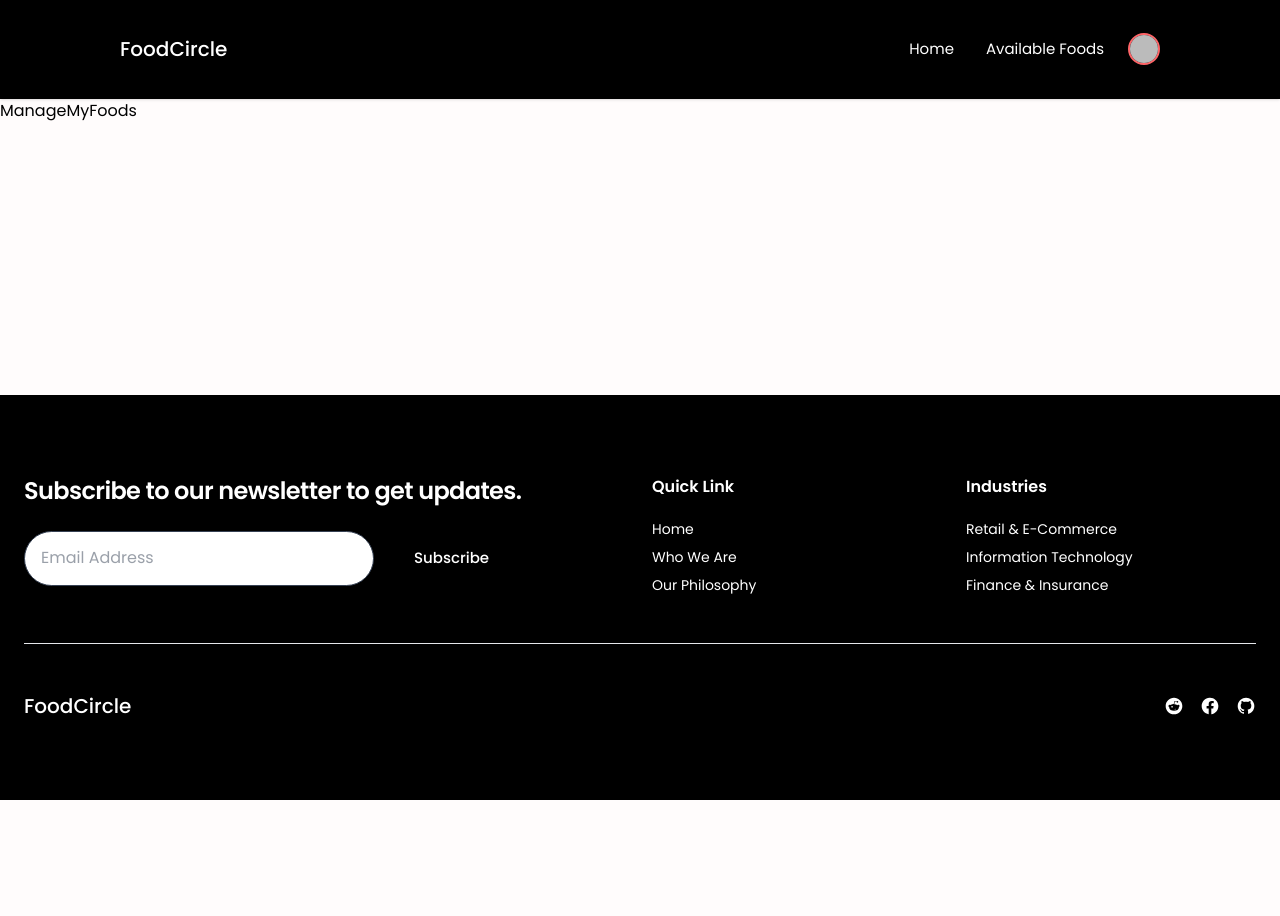
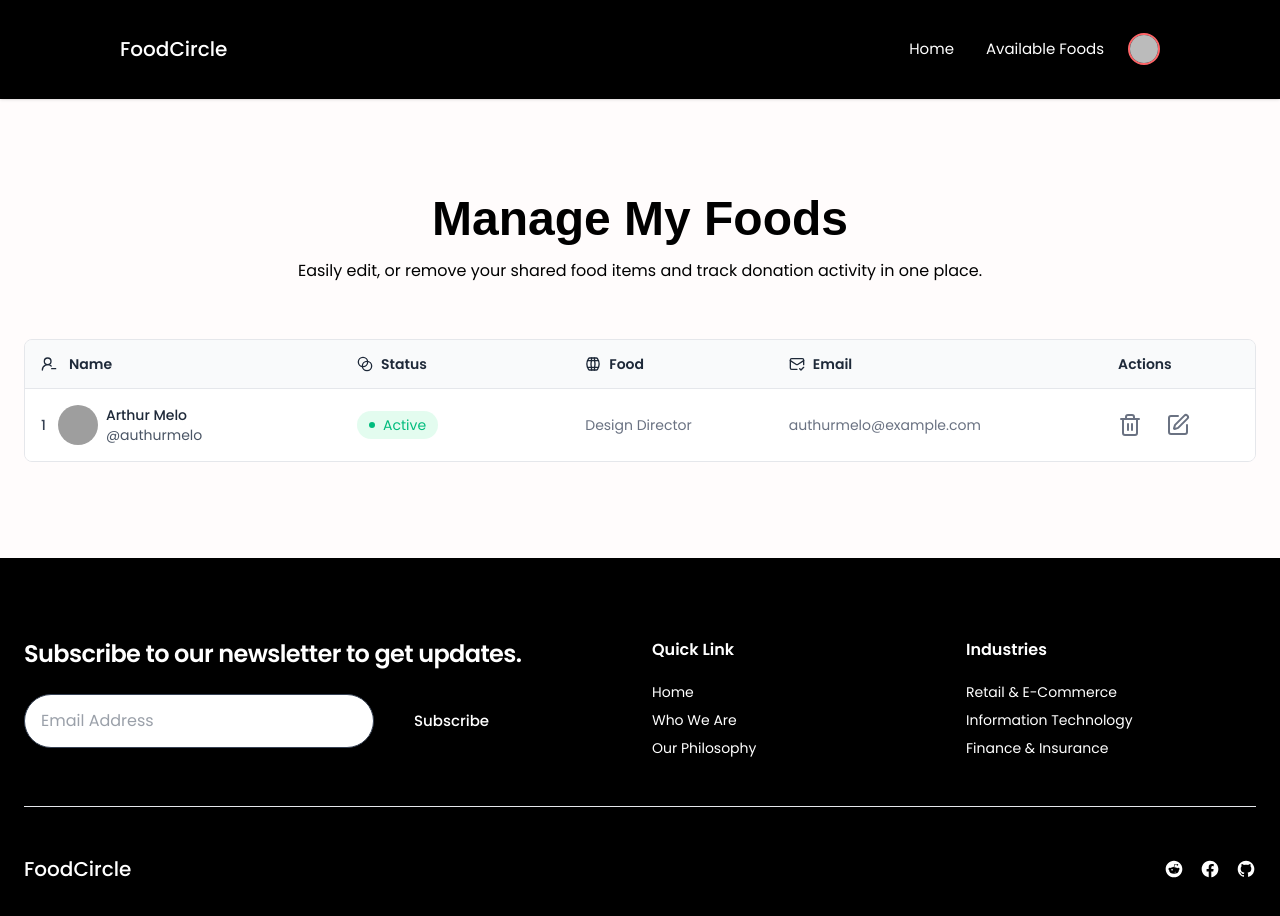
Before and after one commit to itsfaisalhossen/food-circle-client, a React (Vite) app: page /manage-my-foods in a window 1280 px wide. Shown: the top 916 px of the page. Before the commit the page ends 800 px from the top, so only its background shows below. Built offline with nearby package versions, Linux system fonts and the light colour scheme; no server answers; sample sign-in values are in the browser's storage; grey boxes are pictures that could not be loaded; a web font is replaced by a local one.

Commit message:
manage my food page design are added

```diff
--- /dev/null
+++ b/src/components/FeaturedFoods.jsx
@@ -0,0 +1,15 @@
+import SectionTitle from "./SectionTitle";
+
+const FeaturedFoods = () => {
+  return (
+    <div>
+      <SectionTitle
+        title1={"Featured Foods"}
+        title2={
+          "Discover delicious, surplus meals shared by our community to reduce waste and spread kindness."
+        }
+      />
+    </div>
+  );
+};
+export default FeaturedFoods;
--- a/src/components/OurMission.jsx
+++ b/src/components/OurMission.jsx
@@ -1,11 +1,13 @@
 import BtnPrimary from "./BtnPrimary";
 import Container from "./Container";
+import SectionTitle from "./SectionTitle";
 
 const OurMission = () => {
   return (
     <section className="bg-white py-16">
       <Container>
         <div>
+          <SectionTitle title1={"Our Mission"} />
           <div className="lg:flex lg:items-center lg:gap-12">
             {/* Left Side Image */}
             <div className="lg:w-1/2 mb-10 lg:mb-0">
--- a/src/components/SafetySection.jsx
+++ b/src/components/SafetySection.jsx
@@ -36,7 +36,7 @@ const SafetySection = () => {
           {safetyFeatures.map((feature, index) => (
             <div
               key={index}
-              className="p-8 rounded-2xl border duration-300 border-gray-800 flex flex-col items-center text-center transition hover:border-red-500"
+              className="p-8 rounded-2xl border duration-300 border-gray-300 flex flex-col items-center text-center transition hover:border-red-500"
             >
               <feature.icon className="w-12 h-12 text-red-500 mb-4" />
               <h3 className="text-xl font-bold mb-2">{feature.title}</h3>
--- a/src/components/SectionTitle.jsx
+++ b/src/components/SectionTitle.jsx
@@ -1,6 +1,6 @@
 const SectionTitle = ({ title1, title2 }) => {
   return (
-    <div className="w-full md:w-[570px] mx-auto textblack text-center mb-14">
+    <div className="w-full md:w-[720px] mx-auto textblack text-center mb-14">
       <h3 className="sirin-stencil-regular text-3xl md:text-5xl font-extrabold">
         {title1}
       </h3>
--- a/src/pages/Home.jsx
+++ b/src/pages/Home.jsx
@@ -1,3 +1,4 @@
+import FeaturedFoods from "../components/FeaturedFoods";
 import HeroBanner from "../components/HeroBanner";
 import HowItWorksSection from "../components/HowItWorksSection";
 import NewsletterCTASection from "../components/NewsletterCTASection";
@@ -8,6 +9,7 @@ const Home = () => {
   return (
     <div className="space-y-12 md:space-y-24">
       <HeroBanner />
+      <FeaturedFoods />
       <HowItWorksSection />
       <OurMission />
       <SafetySection />
--- a/src/pages/ManageMyFoods.jsx
+++ b/src/pages/ManageMyFoods.jsx
@@ -1,4 +1,143 @@
+import {
+  Trash2,
+  SquarePen,
+  Blend,
+  MailCheck,
+  Barrel,
+  UserRoundMinus,
+} from "lucide-react";
+import Container from "../components/Container";
+import SectionTitle from "../components/SectionTitle";
+
 const ManageMyFoods = () => {
-  return <div>ManageMyFoods</div>;
+  return (
+    <div className="my-14 md:my-24 ">
+      <SectionTitle
+        title1={"Manage My Foods"}
+        title2={
+          "Easily edit, or remove your shared food items and track donation activity in one place."
+        }
+      />
+      <Container>
+        <div className="flex flex-col mt-6">
+          <div className="-mx-4 -my-2 overflow-x-auto sm:-mx-6 lg:-mx-8">
+            <div className="inline-block min-w-full py-2 align-middle md:px-6 lg:px-8">
+              <div className="overflow-hidden border border-gray-200 md:rounded-lg">
+                <table className="min-w-full divide-y divide-gray-200">
+                  <thead className="bg-gray-50">
+                    <tr>
+                      <th
+                        scope="col"
+                        className="py-3.5 px-4 text-sm font-semibold text-left text-gray-800"
+                      >
+                        <div className="flex items-center gap-x-3">
+                          <UserRoundMinus size={16} />
+                          <span>Name</span>
+                        </div>
+                      </th>
+
+                      <th
+                        scope="col"
+                        className="px-12 py-3.5 text-sm font-semibold text-left text-gray-800"
+                      >
+                        <button className="flex items-center gap-x-2">
+                          <Blend size={16} />
+                          <span>Status</span>
+                        </button>
+                      </th>
+
+                      <th
+                        scope="col"
+                        className="px-4 py-3.5 text-sm font-semibold text-left text-gray-800"
+                      >
+                        <button className="flex items-center gap-x-2">
+                          <Barrel size={16} />
+                          <span>Food</span>
+                        </button>
+                      </th>
+
+                      <th
+                        scope="col"
+                        className="px-4 flex items-center gap-2 py-3.5 text-sm font-semibold text-left text-gray-800"
+                      >
+                        <MailCheck size={16} />
+                        <span>Email</span>
+                      </th>
+
+                      <th
+                        scope="col"
+                        className="px-4 py-3.5 text-sm font-semibold text-left text-gray-800"
+                      >
+                        Actions
+                      </th>
+                    </tr>
+                  </thead>
+                  <tbody className="bg-white divide-y divide-gray-200">
+                    {/* Example Row */}
+                    <tr>
+                      <td className="px-4 py-4 text-sm font-medium text-gray-700 whitespace-nowrap">
+                        <div className="inline-flex items-center gap-x-3">
+                          {/* <input
+                          type="checkbox"
+                          className="text-blue-500 border-gray-300 rounded"
+                        /> */}
+                          <p>1</p>
+                          <div className="flex items-center gap-x-2">
+                            <img
+                              className="object-cover w-10 h-10 rounded-full"
+                              src="https://images.unsplash.com/photo-1535713875002-d1d0cf377fde?auto=format&fit=crop&w=880&q=80"
+                              alt=""
+                            />
+                            <div>
+                              <h2 className="font-medium text-gray-800">
+                                Arthur Melo
+                              </h2>
+                              <p className="text-sm font-normal text-gray-600">
+                                @authurmelo
+                              </p>
+                            </div>
+                          </div>
+                        </div>
+                      </td>
+
+                      <td className="px-12 py-4 text-sm font-medium text-gray-700 whitespace-nowrap">
+                        <div className="inline-flex items-center px-3 py-1 rounded-full gap-x-2 bg-emerald-100/60">
+                          <span className="h-1.5 w-1.5 rounded-full bg-emerald-500"></span>
+                          <h2 className="text-sm font-normal text-emerald-500">
+                            Active
+                          </h2>
+                        </div>
+                      </td>
+
+                      <td className="px-4 py-4 text-sm text-gray-500 whitespace-nowrap">
+                        Design Director
+                      </td>
+
+                      <td className="px-4 py-4 text-sm text-gray-500 whitespace-nowrap">
+                        authurmelo@example.com
+                      </td>
+
+                      <td className="px-4 py-4 text-sm whitespace-nowrap">
+                        <div className="flex items-center gap-x-6">
+                          <button className="text-gray-500 cursor-pointer transition-colors duration-200 hover:text-red-500 focus:outline-none">
+                            <Trash2 />
+                          </button>
+
+                          <button className="text-gray-500 cursor-pointer transition-colors duration-200 hover:text-yellow-500 focus:outline-none">
+                            <SquarePen />
+                          </button>
+                        </div>
+                      </td>
+                    </tr>
+                    {/* Add more rows as needed */}
+                  </tbody>
+                </table>
+              </div>
+            </div>
+          </div>
+        </div>
+      </Container>
+    </div>
+  );
 };
 export default ManageMyFoods;
```
